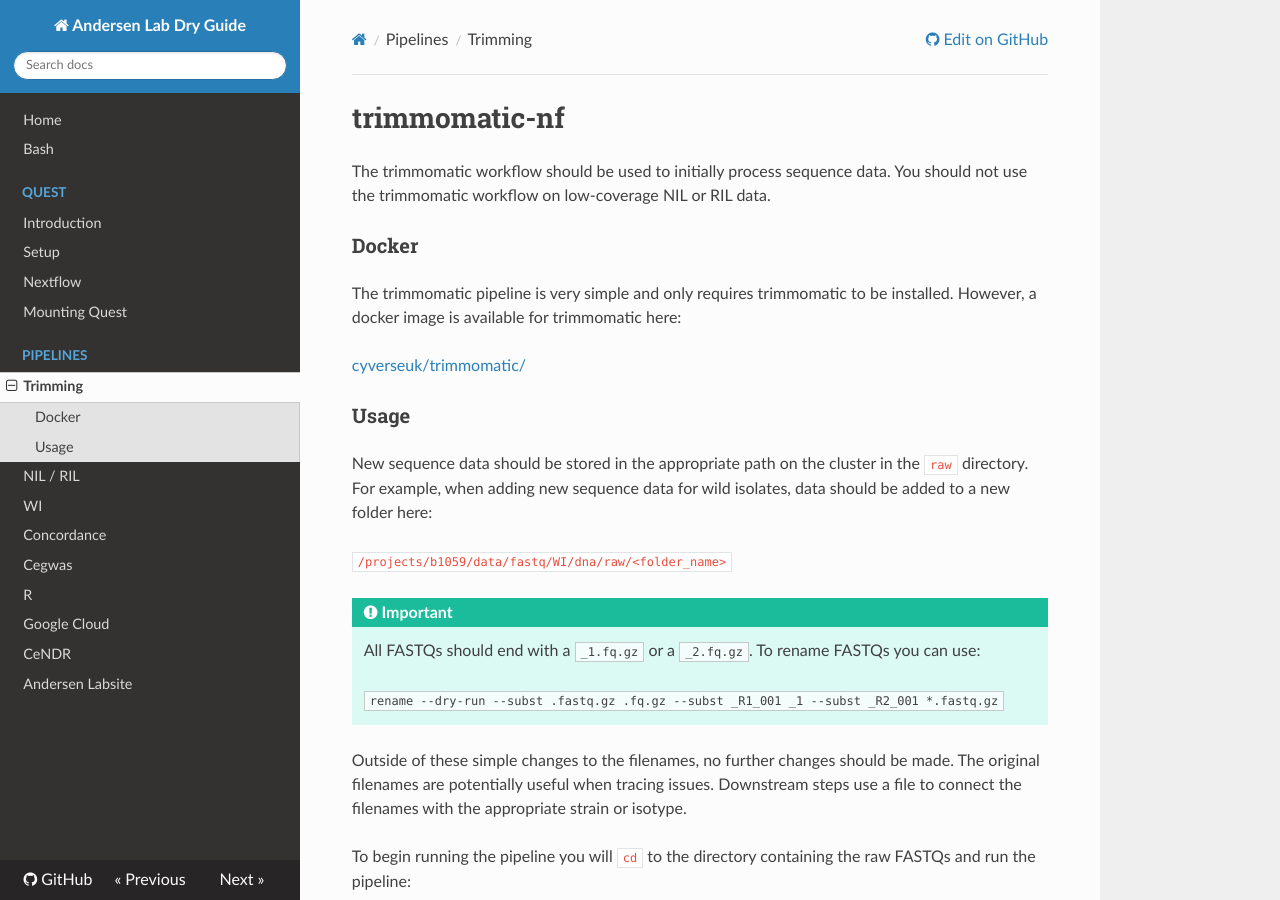
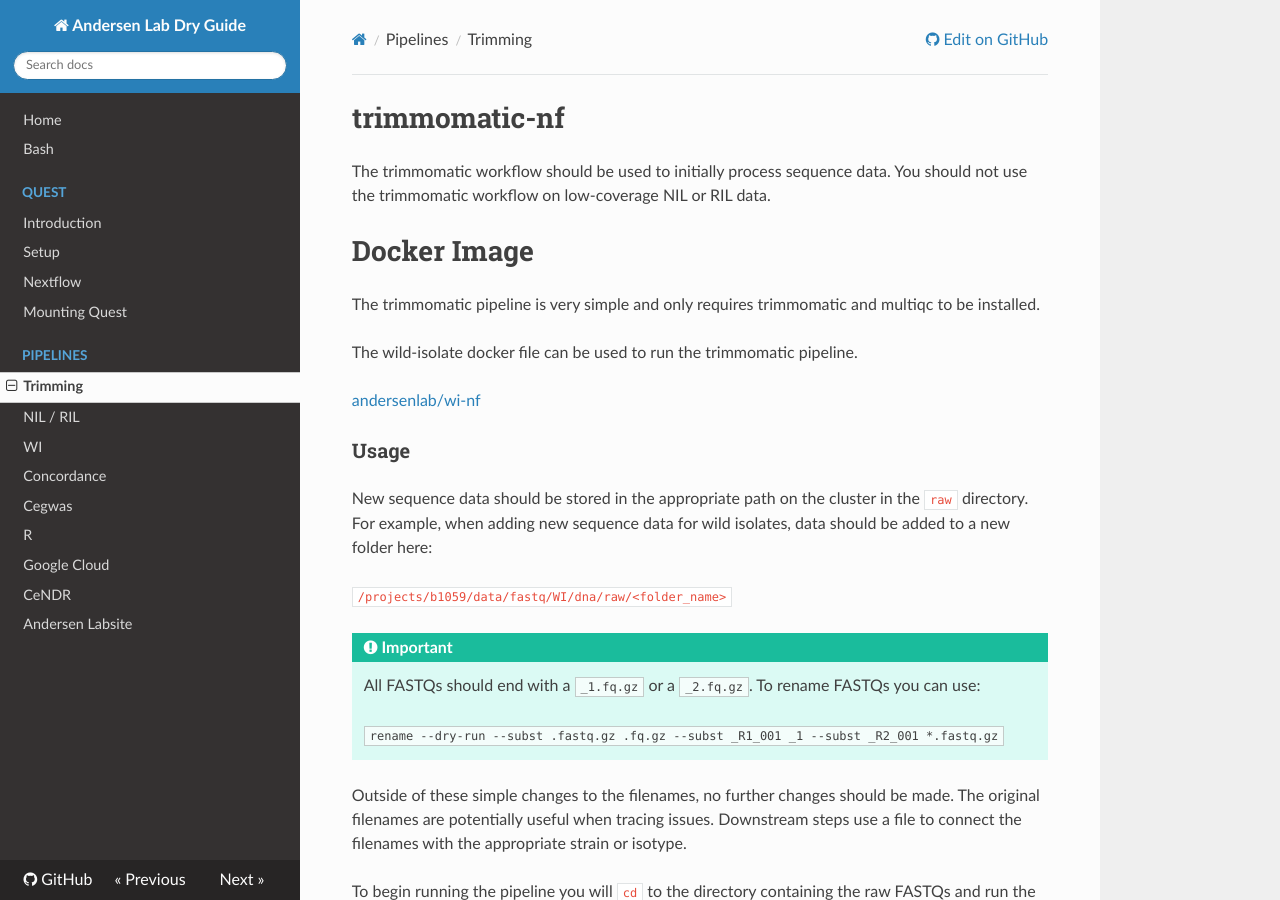
Before and after one commit to AndersenLab/dry-guide, an MkDocs documentation site: the page built from docs/pipeline-trimming.md, in a window 1280 px wide and 900 px high. Built offline with MkDocs 1.6.1, drawn with Linux system fonts in a browser that asks for light colours; nearby versions of some CDN libraries; old or Windows-style settings are respelled for this version of MkDocs.

Commit message:
Update wi-nf pipeline and add trimmomatic

```diff
--- a/docs/pipeline-trimming.md
+++ b/docs/pipeline-trimming.md
@@ -2,11 +2,13 @@
 
 The trimmomatic workflow should be used to initially process sequence data. You should not use the trimmomatic workflow on low-coverage NIL or RIL data.
 
-### Docker
+# Docker Image
 
-The trimmomatic pipeline is very simple and only requires trimmomatic to be installed. However, a docker image is available for trimmomatic here:
+The trimmomatic pipeline is very simple and only requires trimmomatic and multiqc to be installed.
 
-[cyverseuk/trimmomatic/](https://hub.docker.com/r/cyverseuk/trimmomatic/)
+The wild-isolate docker file can be used to run the trimmomatic pipeline.
+
+[andersenlab/wi-nf](https://hub.docker.com/r/andersenlab/wi-nf)
 
 ### Usage
 
```
